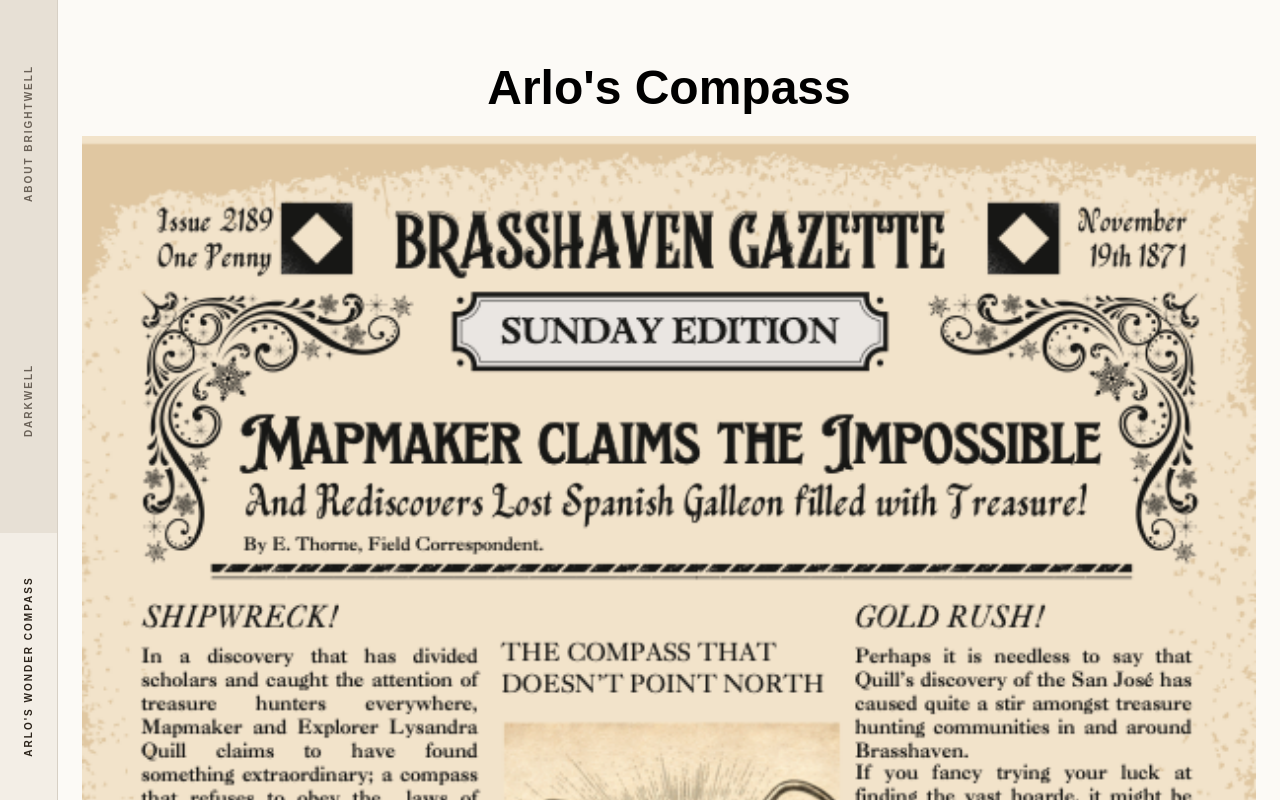
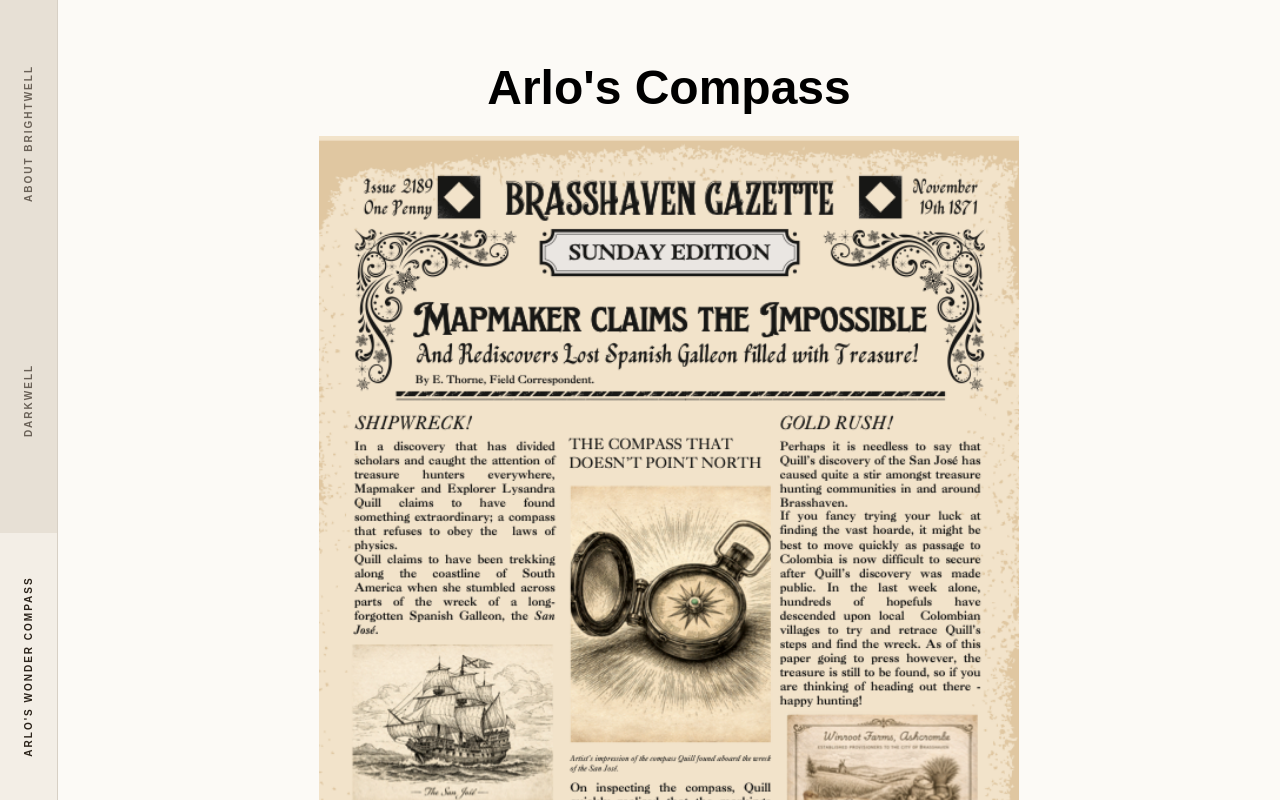
Before and after one commit to bigthinkingltd/brightwell, a Next.js app: page /about-brightwell in a window 1280 px wide. Both pictures are taken after a click on the button "ARLO'S WONDER COMPASS". Shown: the top 800 px of the page. Built offline with nearby package versions, Linux system fonts and the light colour scheme.

Commit message:
Mdde image smaller on Arlo's tab in order to remove grain effect from stretched image

```diff
--- a/src/app/about-brightwell/content/Tab3.tsx
+++ b/src/app/about-brightwell/content/Tab3.tsx
@@ -14,7 +14,7 @@ export default function Tab2() {
         <img
         src="/about-brightwell/arlos-compas.png"
         alt="Darkwell"
-        className="max-w-[1200px] w-full h-auto object-contain"
+        className="max-w-[700px] w-full h-auto object-contain"
         />
       </div>
     </section>
```
